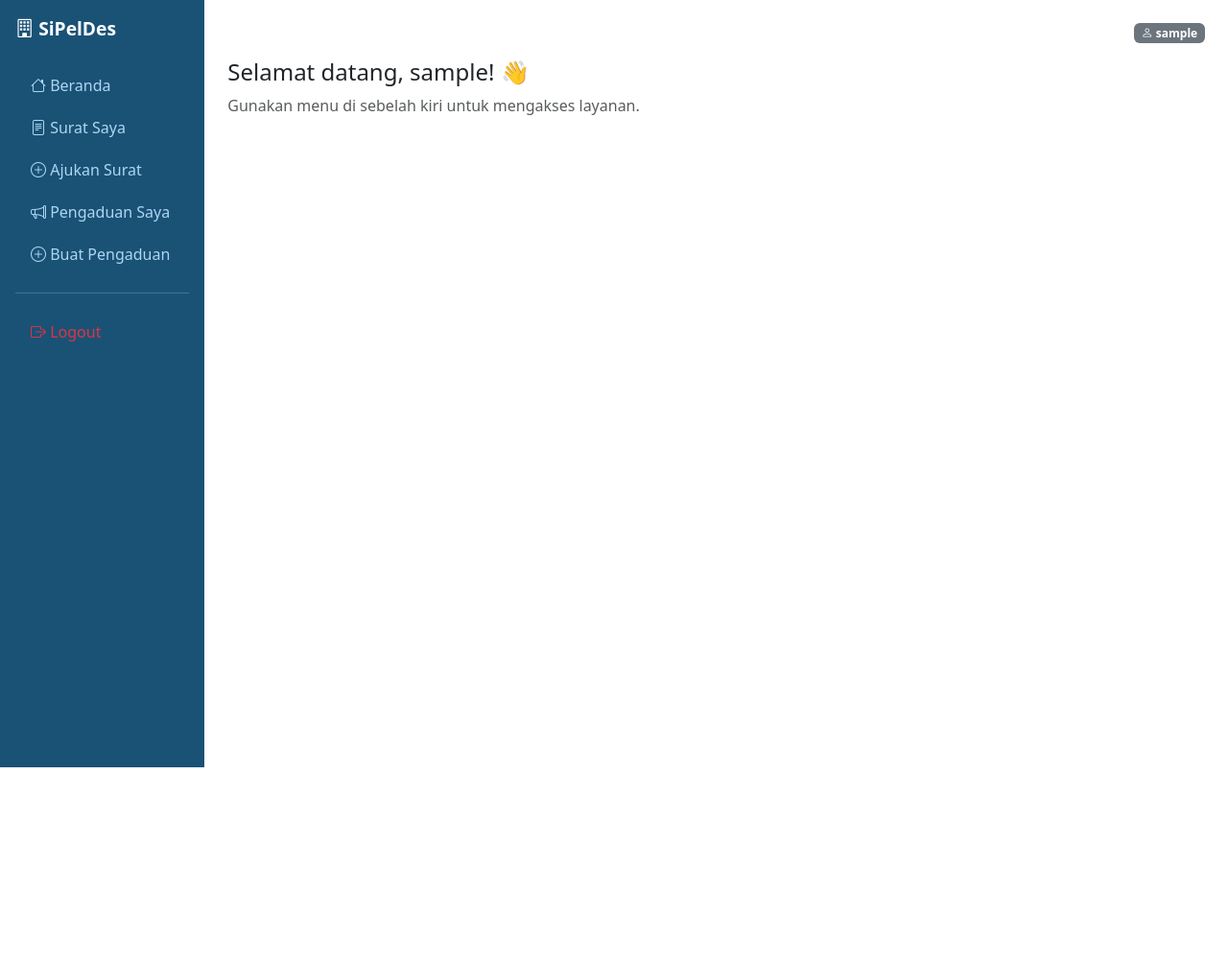
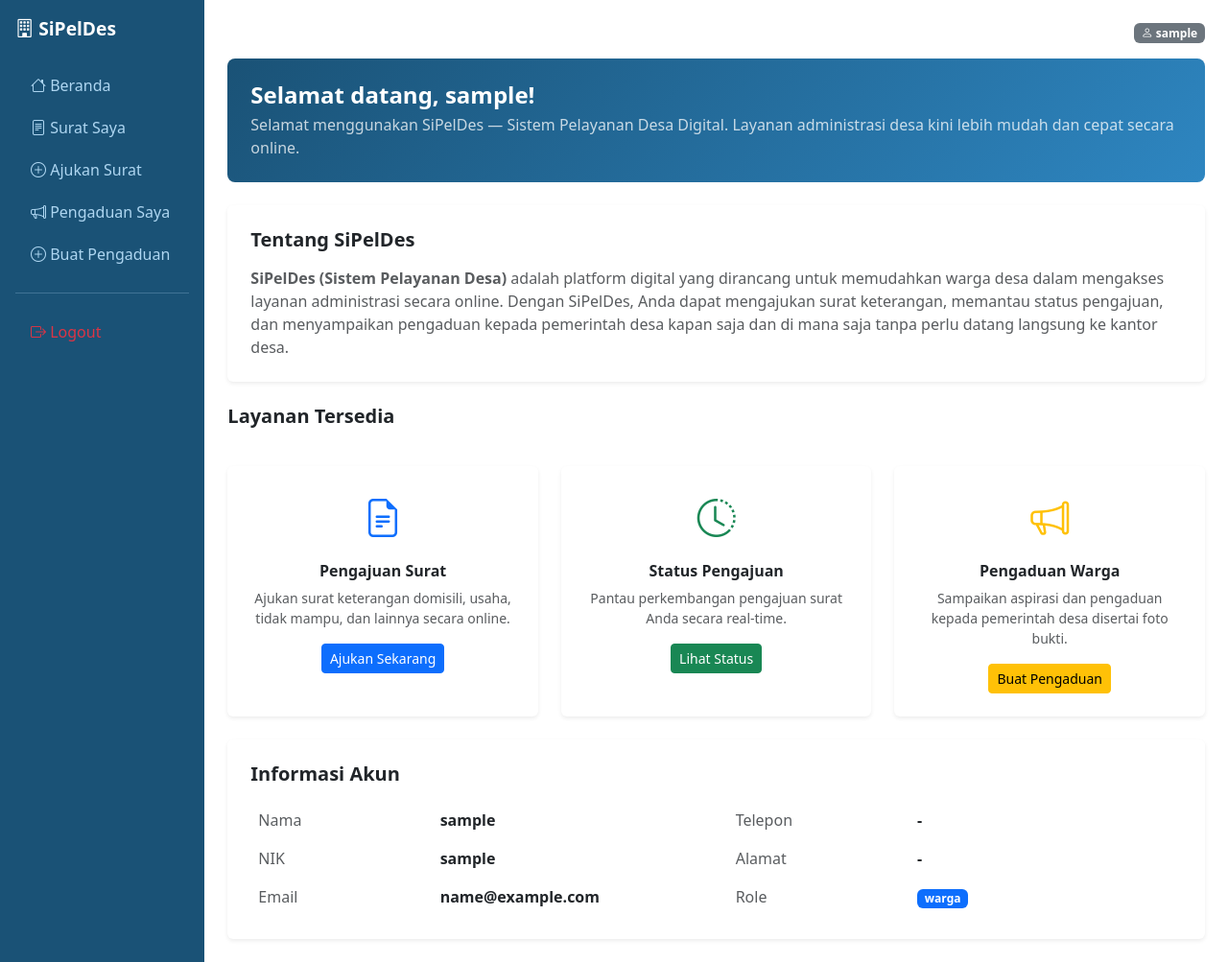
Before and after one commit to Nouval-21/sipledes, a Flask app: page / in a window 1280 px wide. Shown: the whole page at 96% size. Before the commit the page ends 800 px from the top, so only its background shows below. Run offline with Flask 3, Linux system fonts and the light colour scheme; the visitor is signed in with stand-in values (Sample User, id 1).

Commit message:
Refactor index.html for improved structure and content

```diff
--- a/app/templates/index.html
+++ b/app/templates/index.html
@@ -1,52 +1,30 @@
-{% extends 'base.html' %} {% block title %}SiPelDes - Sistem Pelayanan Desa{%
-endblock %} {% block public_content %}
+{% extends 'base.html' %}
+{% block title %}SiPelDes - Sistem Pelayanan Desa{% endblock %}
+
+{% block public_content %}
 <div class="min-vh-100 d-flex flex-column">
-  <!-- Navbar -->
   <nav class="navbar navbar-dark" style="background: #1a5276">
     <div class="container">
-      <span class="navbar-brand fw-bold"
-        ><i class="bi bi-building"></i> SiPelDes</span
-      >
+      <span class="navbar-brand fw-bold">
+        <i class="bi bi-building"></i> SiPelDes
+      </span>
       <div>
-
-          href="{{ url_for('auth.login') }}"
-          class="btn btn-outline-light btn-sm me-2"
-          >Login</a
-        >
-        <a href="{{ url_for('auth.register') }}" class="btn btn-warning btn-sm"
-          >Daftar</a
-        >
+        <a href="/auth/login" class="btn btn-outline-light btn-sm me-2">Login</a>
+        <a href="/auth/register" class="btn btn-warning btn-sm">Daftar</a>
       </div>
     </div>
   </nav>
-  <!-- Hero -->
-  <div
-    class="flex-grow-1 d-flex align-items-center"
-    style="background: linear-gradient(135deg, #1a5276, #2e86c1)"
-  >
+  <div class="flex-grow-1 d-flex align-items-center" style="background: linear-gradient(135deg, #1a5276, #2e86c1)">
     <div class="container text-center text-white py-5">
-      <h1 class="display-4 fw-bold mb-3">🏘️ SiPelDes</h1>
+      <h1 class="display-4 fw-bold mb-3">SiPelDes</h1>
       <p class="lead mb-2">Sistem Pelayanan Desa Digital</p>
-      <p class="mb-4 opacity-75">
-        Ajukan surat, lacak status, dan sampaikan pengaduan Anda secara online
-      </p>
+      <p class="mb-4 opacity-75">Ajukan surat, lacak status, dan sampaikan pengaduan Anda secara online</p>
       <div class="d-flex gap-3 justify-content-center">
-
-          href="{{ url_for('auth.register') }}"
-          class="btn btn-warning btn-lg px-4"
-        >
-          <i class="bi bi-person-plus"></i> Mulai Sekarang
-        </a>
-
-          href="{{ url_for('auth.login') }}"
-          class="btn btn-outline-light btn-lg px-4"
-        >
-          <i class="bi bi-box-arrow-in-right"></i> Login
-        </a>
+        <a href="/auth/register" class="btn btn-warning btn-lg px-4">Mulai Sekarang</a>
+        <a href="/auth/login" class="btn btn-outline-light btn-lg px-4">Login</a>
       </div>
     </div>
   </div>
-  <!-- Fitur -->
   <div class="container py-5">
     <h2 class="text-center mb-4">Layanan Kami</h2>
     <div class="row g-4 text-center">
@@ -54,40 +32,114 @@ endblock %} {% block public_content %}
         <div class="card h-100 border-0 shadow-sm p-4">
           <i class="bi bi-file-earmark-text fs-1 text-primary mb-3"></i>
           <h5>Pengajuan Surat</h5>
-          <p class="text-muted">
-            Ajukan berbagai jenis surat administrasi desa secara online
-          </p>
+          <p class="text-muted">Ajukan berbagai jenis surat administrasi desa secara online</p>
         </div>
       </div>
       <div class="col-md-4">
         <div class="card h-100 border-0 shadow-sm p-4">
           <i class="bi bi-search fs-1 text-success mb-3"></i>
           <h5>Tracking Status</h5>
-          <p class="text-muted">
-            Pantau perkembangan pengajuan surat Anda secara real-time
-          </p>
+          <p class="text-muted">Pantau perkembangan pengajuan surat Anda secara real-time</p>
         </div>
       </div>
       <div class="col-md-4">
         <div class="card h-100 border-0 shadow-sm p-4">
           <i class="bi bi-megaphone fs-1 text-warning mb-3"></i>
           <h5>Pengaduan Warga</h5>
-          <p class="text-muted">
-            Sampaikan aspirasi dan pengaduan kepada pemerintah desa
-          </p>
+          <p class="text-muted">Sampaikan aspirasi dan pengaduan kepada pemerintah desa</p>
         </div>
       </div>
     </div>
   </div>
 </div>
-{% endblock %} {% block content %}
-<!-- Jika sudah login, tampilkan dashboard ringkas -->
+{% endblock %}
+
+{% block content %}
 <div class="row g-4">
   <div class="col-12">
-    <h4>Selamat datang, {{ current_user.nama }}! 👋</h4>
-    <p class="text-muted">
-      Gunakan menu di sebelah kiri untuk mengakses layanan.
-    </p>
+    <div class="p-4 rounded-3" style="background: linear-gradient(135deg, #1a5276, #2e86c1);">
+      <h4 class="text-white fw-bold mb-1">Selamat datang, {{ current_user.nama }}!</h4>
+      <p class="text-white opacity-75 mb-0">
+        Selamat menggunakan SiPelDes — Sistem Pelayanan Desa Digital.
+        Layanan administrasi desa kini lebih mudah dan cepat secara online.
+      </p>
+    </div>
+  </div>
+
+  <div class="col-12">
+    <div class="card border-0 shadow-sm">
+      <div class="card-body p-4">
+        <h5 class="fw-bold mb-3">Tentang SiPelDes</h5>
+        <p class="text-muted mb-0">
+          <strong>SiPelDes (Sistem Pelayanan Desa)</strong> adalah platform digital yang dirancang
+          untuk memudahkan warga desa dalam mengakses layanan administrasi secara online.
+          Dengan SiPelDes, Anda dapat mengajukan surat keterangan, memantau status pengajuan,
+          dan menyampaikan pengaduan kepada pemerintah desa kapan saja dan di mana saja
+          tanpa perlu datang langsung ke kantor desa.
+        </p>
+      </div>
+    </div>
+  </div>
+
+  <div class="col-12">
+    <h5 class="fw-bold mb-3">Layanan Tersedia</h5>
+  </div>
+
+  <div class="col-md-4">
+    <div class="card border-0 shadow-sm h-100">
+      <div class="card-body p-4 text-center">
+        <i class="bi bi-file-earmark-text fs-1 text-primary mb-3 d-block"></i>
+        <h6 class="fw-bold">Pengajuan Surat</h6>
+        <p class="text-muted small mb-3">Ajukan surat keterangan domisili, usaha, tidak mampu, dan lainnya secara online.</p>
+        <a href="/surat/ajukan" class="btn btn-primary btn-sm">Ajukan Sekarang</a>
+      </div>
+    </div>
+  </div>
+
+  <div class="col-md-4">
+    <div class="card border-0 shadow-sm h-100">
+      <div class="card-body p-4 text-center">
+        <i class="bi bi-clock-history fs-1 text-success mb-3 d-block"></i>
+        <h6 class="fw-bold">Status Pengajuan</h6>
+        <p class="text-muted small mb-3">Pantau perkembangan pengajuan surat Anda secara real-time.</p>
+        <a href="/surat/" class="btn btn-success btn-sm">Lihat Status</a>
+      </div>
+    </div>
+  </div>
+
+  <div class="col-md-4">
+    <div class="card border-0 shadow-sm h-100">
+      <div class="card-body p-4 text-center">
+        <i class="bi bi-megaphone fs-1 text-warning mb-3 d-block"></i>
+        <h6 class="fw-bold">Pengaduan Warga</h6>
+        <p class="text-muted small mb-3">Sampaikan aspirasi dan pengaduan kepada pemerintah desa disertai foto bukti.</p>
+        <a href="/pengaduan/buat" class="btn btn-warning btn-sm">Buat Pengaduan</a>
+      </div>
+    </div>
+  </div>
+
+  <div class="col-12">
+    <div class="card border-0 shadow-sm">
+      <div class="card-body p-4">
+        <h5 class="fw-bold mb-3">Informasi Akun</h5>
+        <div class="row">
+          <div class="col-md-6">
+            <table class="table table-borderless mb-0">
+              <tr><td class="text-muted" width="40%">Nama</td><td><strong>{{ current_user.nama }}</strong></td></tr>
+              <tr><td class="text-muted">NIK</td><td><strong>{{ current_user.nik }}</strong></td></tr>
+              <tr><td class="text-muted">Email</td><td><strong>{{ current_user.email }}</strong></td></tr>
+            </table>
+          </div>
+          <div class="col-md-6">
+            <table class="table table-borderless mb-0">
+              <tr><td class="text-muted" width="40%">Telepon</td><td><strong>{{ current_user.telepon or '-' }}</strong></td></tr>
+              <tr><td class="text-muted">Alamat</td><td><strong>{{ current_user.alamat or '-' }}</strong></td></tr>
+              <tr><td class="text-muted">Role</td><td><span class="badge bg-primary">{{ current_user.role }}</span></td></tr>
+            </table>
+          </div>
+        </div>
+      </div>
+    </div>
   </div>
 </div>
 {% endblock %}
```
